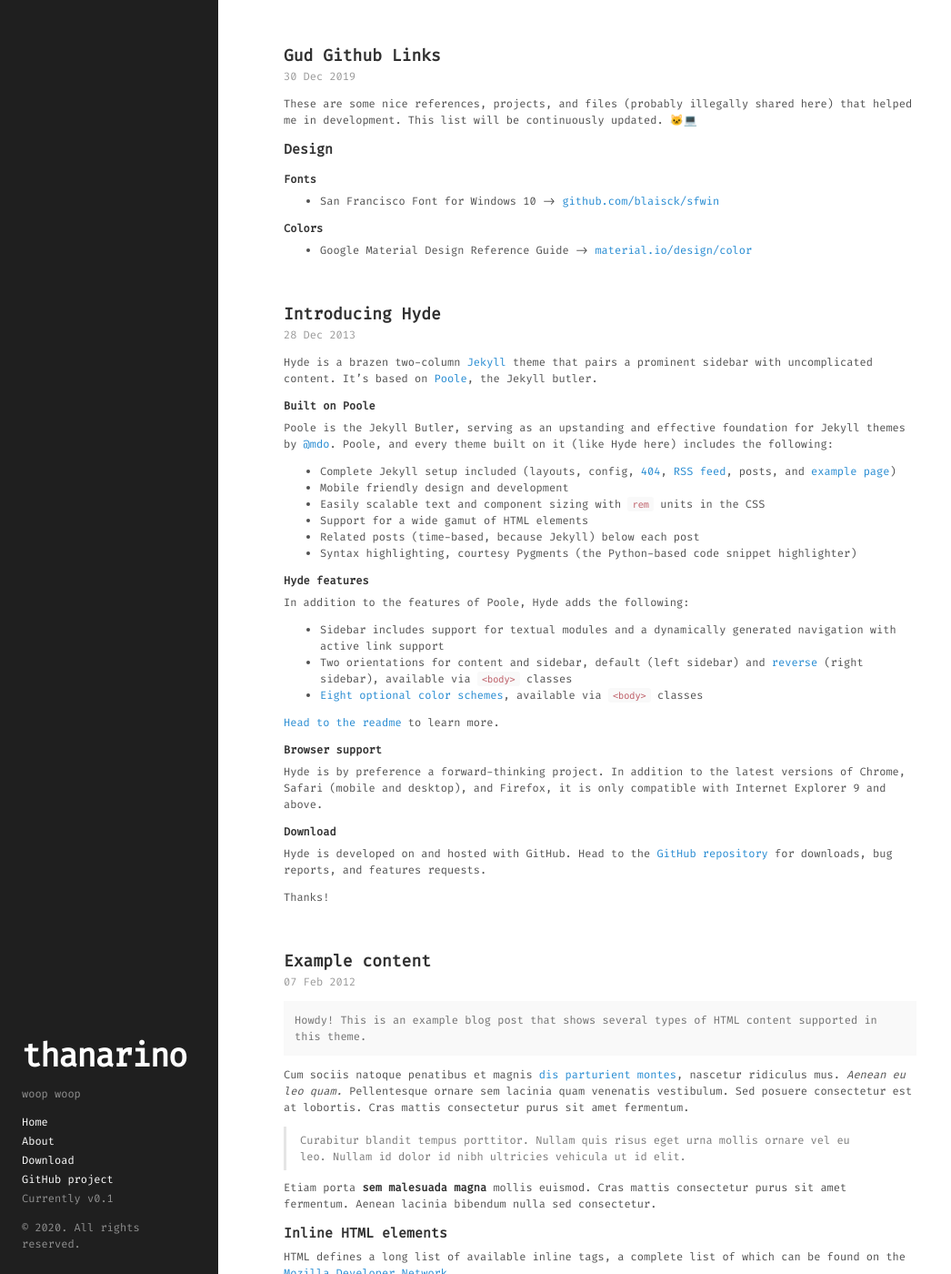
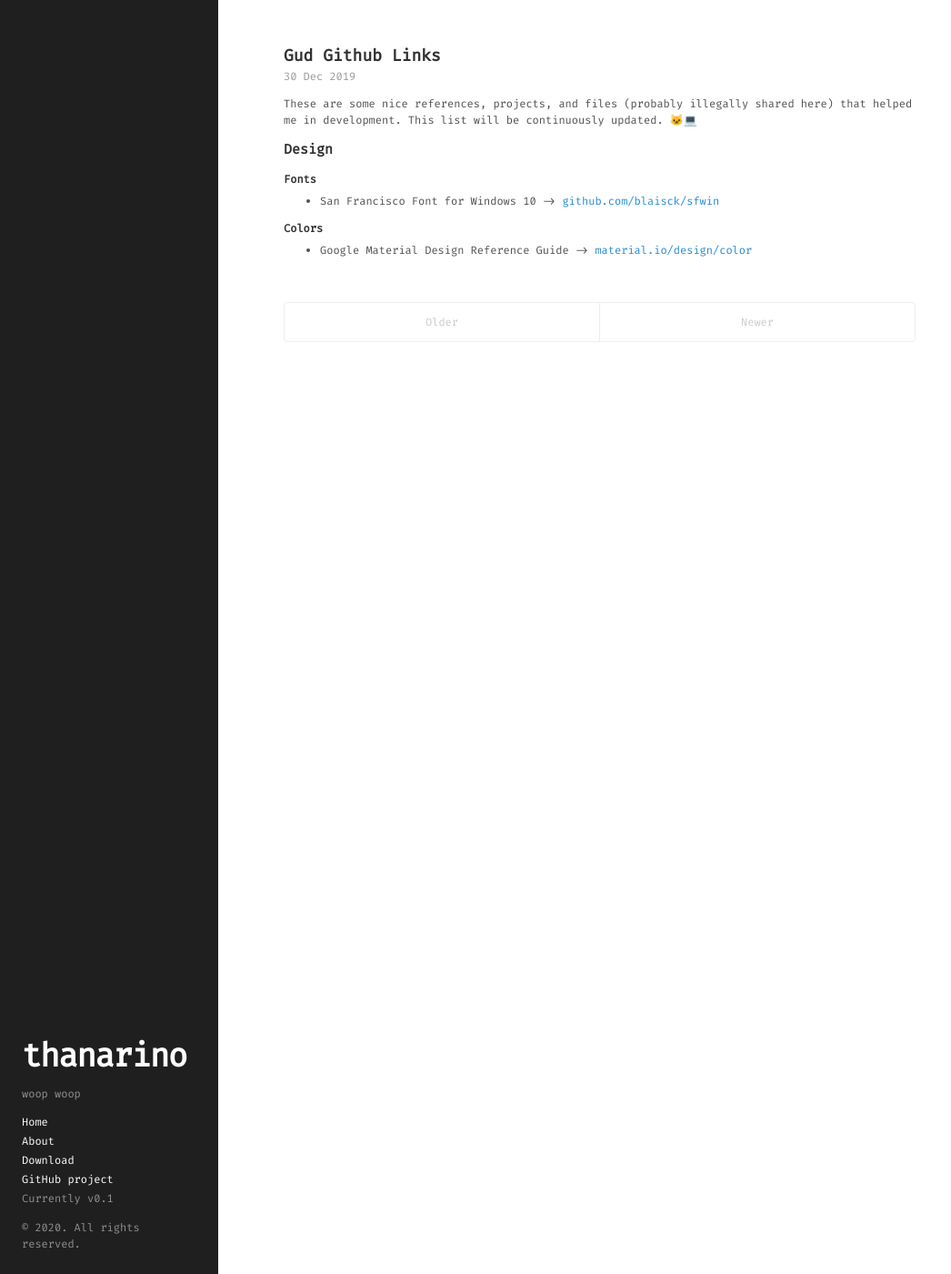
Before and after one commit to thanarino/thanarino, a Jekyll site: the page built from index.html, in a window 1280 px wide and 1400 px high. Shown: the whole window at 91% size, without its empty margins (0-1046 px from the left). Built offline with Jekyll 4.4.1, drawn with Linux system fonts in a browser that asks for light colours; the list of posts is cut into pages by our own code; some of the changed text lies outside the part shown.

Commit message:
removed default posts, added drafts

```diff
--- a/_posts/2012-02-06-whats-jekyll.md
+++ /dev/null
@@ -1,12 +0,0 @@
----
-layout: post
-title: What's Jekyll?
----
-
-[Jekyll](http://jekyllrb.com) is a static site generator, an open-source tool for creating simple yet powerful websites of all shapes and sizes. From [the project's readme](https://github.com/mojombo/jekyll/blob/master/README.markdown):
-
-  > Jekyll is a simple, blog aware, static site generator. It takes a template directory [...] and spits out a complete, static website suitable for serving with Apache or your favorite web server. This is also the engine behind GitHub Pages, which you can use to host your project’s page or blog right here from GitHub.
-
-It's an immensely useful tool and one we encourage you to use here with Hyde.
-
-Find out more by [visiting the project on GitHub](https://github.com/mojombo/jekyll).
--- a/_posts/2012-02-07-example-content.md
+++ /dev/null
@@ -1,138 +0,0 @@
----
-layout: post
-title: Example content
----
-
-
-<div class="message">
-  Howdy! This is an example blog post that shows several types of HTML content supported in this theme.
-</div>
-
-Cum sociis natoque penatibus et magnis <a href="#">dis parturient montes</a>, nascetur ridiculus mus. *Aenean eu leo quam.* Pellentesque ornare sem lacinia quam venenatis vestibulum. Sed posuere consectetur est at lobortis. Cras mattis consectetur purus sit amet fermentum.
-
-> Curabitur blandit tempus porttitor. Nullam quis risus eget urna mollis ornare vel eu leo. Nullam id dolor id nibh ultricies vehicula ut id elit.
-
-Etiam porta **sem malesuada magna** mollis euismod. Cras mattis consectetur purus sit amet fermentum. Aenean lacinia bibendum nulla sed consectetur.
-
-## Inline HTML elements
-
-HTML defines a long list of available inline tags, a complete list of which can be found on the [Mozilla Developer Network](https://developer.mozilla.org/en-US/docs/Web/HTML/Element).
-
-- **To bold text**, use `<strong>`.
-- *To italicize text*, use `<em>`.
-- Abbreviations, like <abbr title="HyperText Markup Langage">HTML</abbr> should use `<abbr>`, with an optional `title` attribute for the full phrase.
-- Citations, like <cite>&mdash; Mark otto</cite>, should use `<cite>`.
-- <del>Deleted</del> text should use `<del>` and <ins>inserted</ins> text should use `<ins>`.
-- Superscript <sup>text</sup> uses `<sup>` and subscript <sub>text</sub> uses `<sub>`.
-
-Most of these elements are styled by browsers with few modifications on our part.
-
-## Heading
-
-Vivamus sagittis lacus vel augue rutrum faucibus dolor auctor. Duis mollis, est non commodo luctus, nisi erat porttitor ligula, eget lacinia odio sem nec elit. Morbi leo risus, porta ac consectetur ac, vestibulum at eros.
-
-### Code
-
-Cum sociis natoque penatibus et magnis dis `code element` montes, nascetur ridiculus mus.
-
-{% highlight js %}
-// Example can be run directly in your JavaScript console
-
-// Create a function that takes two arguments and returns the sum of those arguments
-var adder = new Function("a", "b", "return a + b");
-
-// Call the function
-adder(2, 6);
-// > 8
-{% endhighlight %}
-
-Aenean lacinia bibendum nulla sed consectetur. Etiam porta sem malesuada magna mollis euismod. Fusce dapibus, tellus ac cursus commodo, tortor mauris condimentum nibh, ut fermentum massa.
-
-### Gists via GitHub Pages
-
-Vestibulum id ligula porta felis euismod semper. Nullam quis risus eget urna mollis ornare vel eu leo. Donec sed odio dui.
-
-{% gist 5555251 gist.md %}
-
-Aenean eu leo quam. Pellentesque ornare sem lacinia quam venenatis vestibulum. Nullam quis risus eget urna mollis ornare vel eu leo. Cum sociis natoque penatibus et magnis dis parturient montes, nascetur ridiculus mus. Donec sed odio dui. Vestibulum id ligula porta felis euismod semper.
-
-### Lists
-
-Cum sociis natoque penatibus et magnis dis parturient montes, nascetur ridiculus mus. Aenean lacinia bibendum nulla sed consectetur. Etiam porta sem malesuada magna mollis euismod. Fusce dapibus, tellus ac cursus commodo, tortor mauris condimentum nibh, ut fermentum massa justo sit amet risus.
-
-* Praesent commodo cursus magna, vel scelerisque nisl consectetur et.
-* Donec id elit non mi porta gravida at eget metus.
-* Nulla vitae elit libero, a pharetra augue.
-
-Donec ullamcorper nulla non metus auctor fringilla. Nulla vitae elit libero, a pharetra augue.
-
-1. Vestibulum id ligula porta felis euismod semper.
-2. Cum sociis natoque penatibus et magnis dis parturient montes, nascetur ridiculus mus.
-3. Maecenas sed diam eget risus varius blandit sit amet non magna.
-
-Cras mattis consectetur purus sit amet fermentum. Sed posuere consectetur est at lobortis.
-
-<dl>
-  <dt>HyperText Markup Language (HTML)</dt>
-  <dd>The language used to describe and define the content of a Web page</dd>
-
-  <dt>Cascading Style Sheets (CSS)</dt>
-  <dd>Used to describe the appearance of Web content</dd>
-
-  <dt>JavaScript (JS)</dt>
-  <dd>The programming language used to build advanced Web sites and applications</dd>
-</dl>
-
-Integer posuere erat a ante venenatis dapibus posuere velit aliquet. Morbi leo risus, porta ac consectetur ac, vestibulum at eros. Nullam quis risus eget urna mollis ornare vel eu leo.
-
-### Images
-
-Quisque consequat sapien eget quam rhoncus, sit amet laoreet diam tempus. Aliquam aliquam metus erat, a pulvinar turpis suscipit at.
-
-![placeholder](http://placehold.it/800x400 "Large example image")
-![placeholder](http://placehold.it/400x200 "Medium example image")
-![placeholder](http://placehold.it/200x200 "Small example image")
-
-### Tables
-
-Aenean lacinia bibendum nulla sed consectetur. Lorem ipsum dolor sit amet, consectetur adipiscing elit.
-
-<table>
-  <thead>
-    <tr>
-      <th>Name</th>
-      <th>Upvotes</th>
-      <th>Downvotes</th>
-    </tr>
-  </thead>
-  <tfoot>
-    <tr>
-      <td>Totals</td>
-      <td>21</td>
-      <td>23</td>
-    </tr>
-  </tfoot>
-  <tbody>
-    <tr>
-      <td>Alice</td>
-      <td>10</td>
-      <td>11</td>
-    </tr>
-    <tr>
-      <td>Bob</td>
-      <td>4</td>
-      <td>3</td>
-    </tr>
-    <tr>
-      <td>Charlie</td>
-      <td>7</td>
-      <td>9</td>
-    </tr>
-  </tbody>
-</table>
-
-Nullam id dolor id nibh ultricies vehicula ut id elit. Sed posuere consectetur est at lobortis. Nullam quis risus eget urna mollis ornare vel eu leo.
-
------
-
-Want to see something else added? <a href="https://github.com/poole/poole/issues/new">Open an issue.</a>
--- a/_posts/2013-12-28-introducing-hyde.md
+++ /dev/null
@@ -1,37 +0,0 @@
----
-layout: post
-title: Introducing Hyde
----
-
-Hyde is a brazen two-column [Jekyll](http://jekyllrb.com) theme that pairs a prominent sidebar with uncomplicated content. It's based on [Poole](http://getpoole.com), the Jekyll butler.
-
-### Built on Poole
-
-Poole is the Jekyll Butler, serving as an upstanding and effective foundation for Jekyll themes by [@mdo](https://twitter.com/mdo). Poole, and every theme built on it (like Hyde here) includes the following:
-
-* Complete Jekyll setup included (layouts, config, [404](/404), [RSS feed](/atom.xml), posts, and [example page](/about))
-* Mobile friendly design and development
-* Easily scalable text and component sizing with `rem` units in the CSS
-* Support for a wide gamut of HTML elements
-* Related posts (time-based, because Jekyll) below each post
-* Syntax highlighting, courtesy Pygments (the Python-based code snippet highlighter)
-
-### Hyde features
-
-In addition to the features of Poole, Hyde adds the following:
-
-* Sidebar includes support for textual modules and a dynamically generated navigation with active link support
-* Two orientations for content and sidebar, default (left sidebar) and [reverse](https://github.com/poole/lanyon#reverse-layout) (right sidebar), available via `<body>` classes
-* [Eight optional color schemes](https://github.com/poole/hyde#themes), available via `<body>` classes
-
-[Head to the readme](https://github.com/poole/hyde#readme) to learn more.
-
-### Browser support
-
-Hyde is by preference a forward-thinking project. In addition to the latest versions of Chrome, Safari (mobile and desktop), and Firefox, it is only compatible with Internet Explorer 9 and above.
-
-### Download
-
-Hyde is developed on and hosted with GitHub. Head to the <a href="https://github.com/poole/hyde">GitHub repository</a> for downloads, bug reports, and features requests.
-
-Thanks!
```
Also changed, not shown: _posts/2019-12-30-good-github-links.md (+1 -1 lines), drafts/setting-up-github-pages.md (added, +15 -0 lines).
